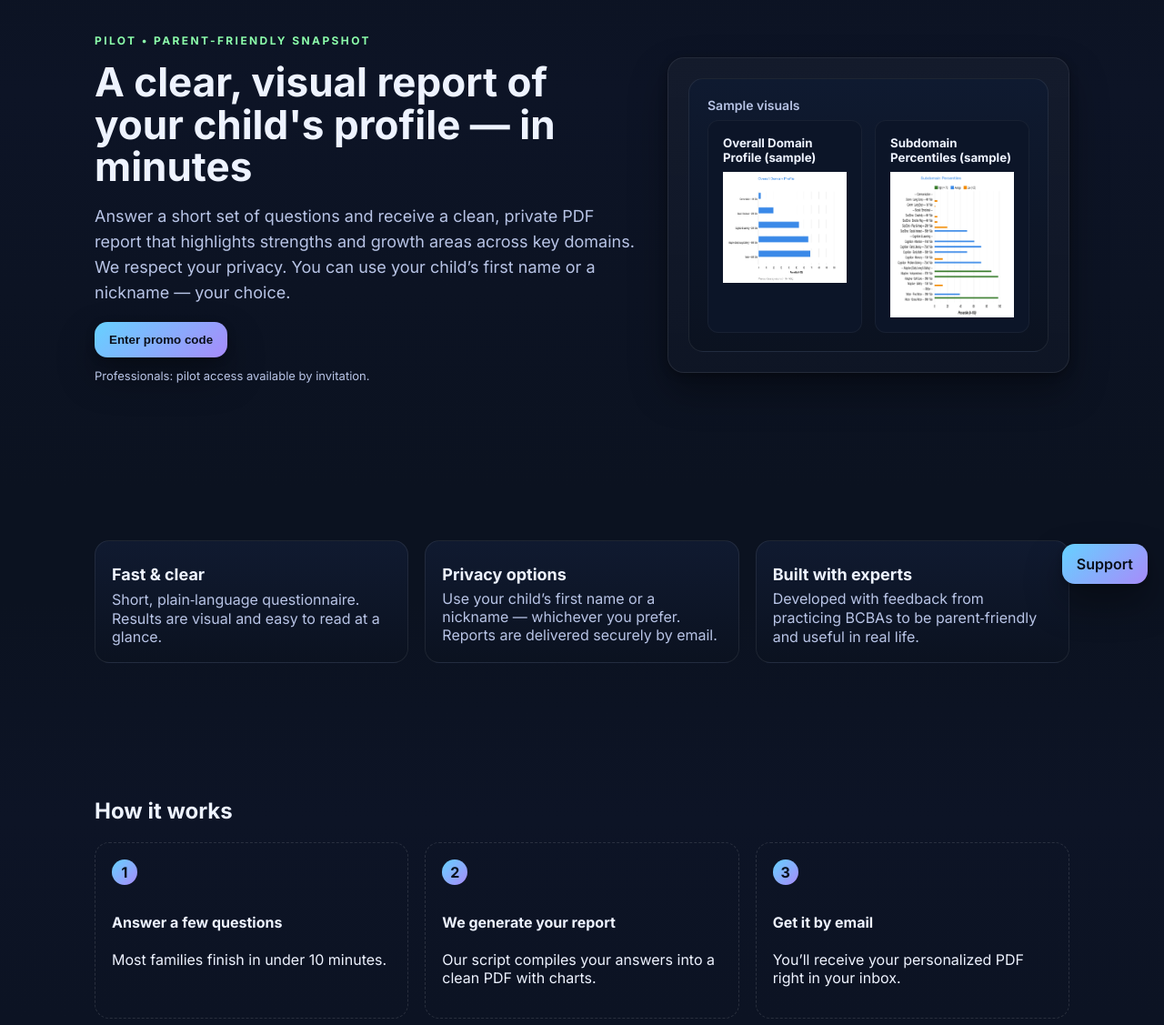
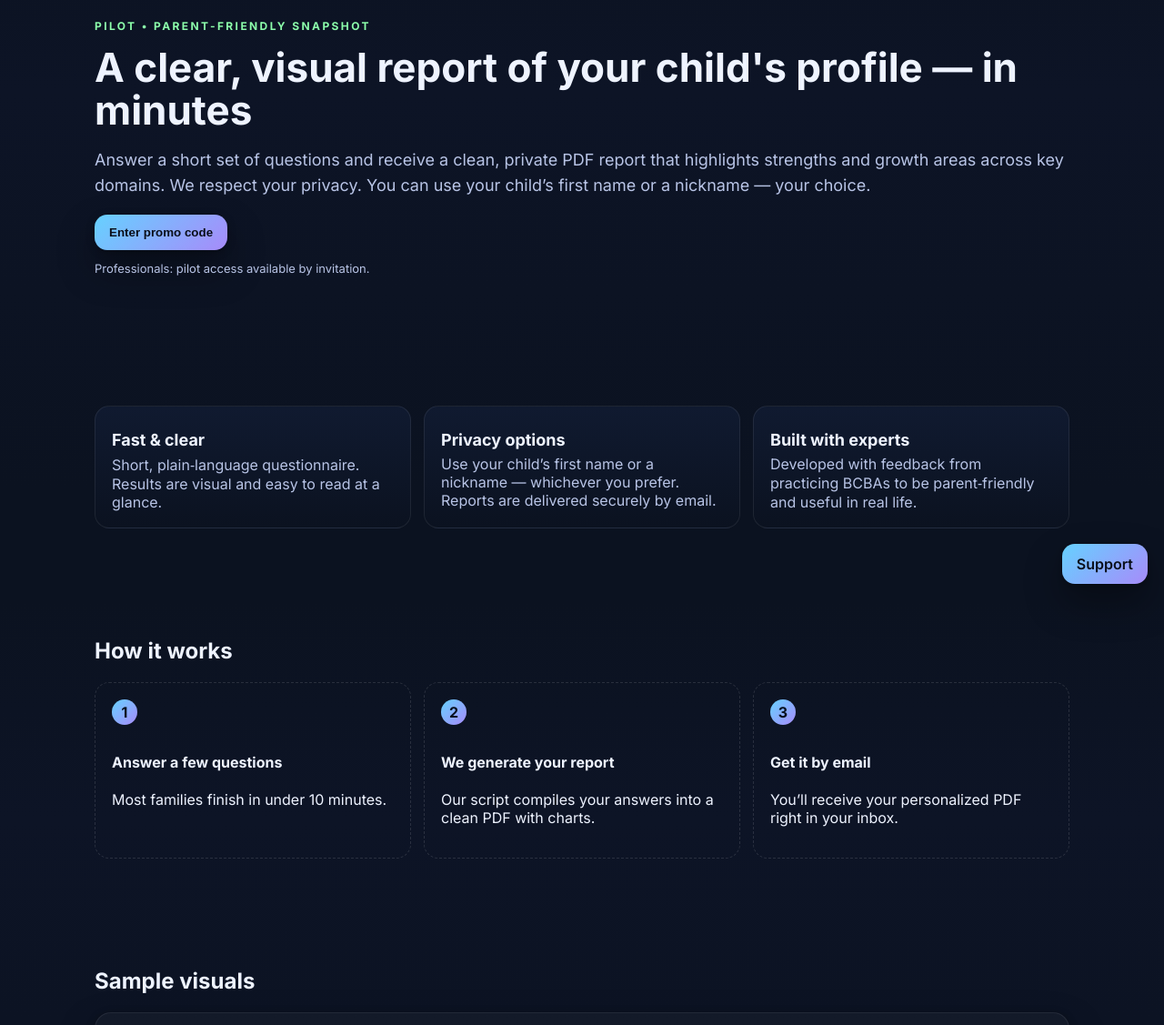
Before and after one commit to trajectorymap/TrajectoryMap, a plain HTML site: page index.html in a window 1280 px wide. Shown: the part 140-1267 px from the top of the page at 91% size. Drawn offline with Linux system fonts and the light colour scheme.

Commit message:
Add files via upload

```diff
--- a/index.html
+++ b/index.html
@@ -34,27 +34,24 @@
     .btn-primary{background:linear-gradient(135deg,var(--brand),var(--accent));color:#0a0f1a;border:none}
     .btn-ghost{background:rgba(255,255,255,.06)}
 
-    .hero{padding:60px 0}
-    .hero-grid{display:grid;grid-template-columns:1.15fr .85fr;gap:32px;align-items:center}
+    .hero{padding:44px 0}           /* tighter hero */
+    .hero-grid{display:grid;grid-template-columns:1fr;gap:24px;align-items:center}
     .eyebrow{color:var(--brand-2);font-weight:700;letter-spacing:.2em;text-transform:uppercase;font-size:12px}
     h2.hero-title{font-size:44px;line-height:1.05;margin:.35em 0 .25em}
     .hero p{color:var(--muted);font-size:18px;line-height:1.55}
     .hero-ctas{display:flex;gap:14px;margin-top:18px;flex-wrap:wrap}
 
     .card{background:linear-gradient(180deg,rgba(255,255,255,.03),rgba(255,255,255,.015));border:1px solid rgba(255,255,255,.08);border-radius:var(--radius);box-shadow:var(--shadow);padding:22px}
-    .mock{background:linear-gradient(180deg,#0f1a30,#0b1220);border-radius:16px;border:1px solid rgba(255,255,255,.08);padding:20px}
-    .mock h4{margin:0 0 8px;font-size:14px;color:var(--muted);font-weight:600}
-
-    .charts{display:grid;grid-template-columns:1fr 1fr;gap:14px}
+    .charts{display:grid;grid-template-columns:1fr 1fr;gap:12px}
     .chart{background:#0c1528;border:1px solid rgba(255,255,255,.05);border-radius:12px;padding:16px}
 
-    section{padding:50px 0}
-    .features{display:grid;grid-template-columns:repeat(3,1fr);gap:18px}
+    section{padding:36px 0}         /* tighter section spacing */
+    .features{display:grid;grid-template-columns:repeat(3,1fr);gap:14px}
     .feature{background:linear-gradient(180deg,#101a30 0%,#0b1220 100%);border:1px solid rgba(255,255,255,.08);border-radius:16px;padding:18px}
     .feature h3{margin:8px 0 6px;font-size:18px}
     .feature p{color:var(--muted);margin:0}
 
-    .how{display:grid;grid-template-columns:repeat(3,1fr);gap:18px}
+    .how{display:grid;grid-template-columns:repeat(3,1fr);gap:14px}
     .step{border:1px dashed rgba(255,255,255,.12);border-radius:16px;padding:18px}
     .step .num{display:inline-flex;width:28px;height:28px;border-radius:50%;align-items:center;justify-content:center;background:linear-gradient(135deg,var(--brand),var(--accent));color:#08111f;font-weight:800;margin-bottom:10px}
 
@@ -63,8 +60,7 @@
 
     footer{border-top:1px solid rgba(255,255,255,.08);padding:24px 0;color:var(--muted)}
 
-    @media(max-width:980px){
-      .hero-grid{grid-template-columns:1fr}
+    @media (max-width:980px){
       .features, .how, .charts{grid-template-columns:1fr}
     }
     .support-fab{position:fixed;right:18px;bottom:18px;z-index:20}
@@ -88,6 +84,7 @@
     </div>
   </header>
 
+  <!-- HERO (no visuals at top) -->
   <section class="hero">
     <div class="container hero-grid">
       <div>
@@ -99,24 +96,10 @@
         </div>
         <p style="margin-top:10px;color:var(--muted);font-size:13px">Professionals: pilot access available by invitation.</p>
       </div>
-      <div class="card">
-        <div class="mock">
-          <h4>Sample visuals</h4>
-          <div class="charts">
-            <div class="chart">
-              <h5 style="margin:0 0 8px">Overall Domain Profile (sample)</h5>
-              <img alt="Sample domain percentiles from a real report" src="snap-domain.png" />
-            </div>
-            <div class="chart">
-              <h5 style="margin:0 0 8px">Subdomain Percentiles (sample)</h5>
-              <img alt="Sample subdomain percentiles from a real report" src="snap-subdomain.png" />
-            </div>
-          </div>
-        </div>
-      </div>
     </div>
   </section>
 
+  <!-- FEATURES -->
   <section>
     <div class="container">
       <div class="features">
@@ -136,6 +119,7 @@
     </div>
   </section>
 
+  <!-- HOW IT WORKS -->
   <section id="how">
     <div class="container">
       <h2 style="margin-top:0">How it works</h2>
@@ -159,9 +143,10 @@
     </div>
   </section>
 
+  <!-- SAMPLE VISUALS (ONE SECTION ONLY) -->
   <section id="sample">
     <div class="container">
-      <h2 style="margin-top:0">Sample report</h2>
+      <h2 style="margin-top:0">Sample visuals</h2>
       <div class="card">
         <p style="color:var(--muted);margin-top:0">Here’s a cropped preview of the visuals you’ll receive (example data). Your PDF includes a domain snapshot and subdomain details.</p>
         <div class="charts">
@@ -176,6 +161,7 @@
     </div>
   </section>
 
+  <!-- START -->
   <section id="start">
     <div class="container">
       <h2 style="margin-top:0">Ready to start?</h2>
@@ -189,6 +175,7 @@
     </div>
   </section>
 
+  <!-- FAQ -->
   <section id="faq">
     <div class="container">
       <h2 style="margin-top:0">FAQ</h2>
@@ -209,6 +196,7 @@
     </div>
   </section>
 
+  <!-- CONTACT -->
   <section id="contact">
     <div class="container">
       <h2 style="margin-top:0">Contact & Support</h2>
@@ -232,6 +220,7 @@
     </div>
   </section>
 
+  <!-- FOOTER (always last) -->
   <footer>
     <div class="container" style="display:flex;justify-content:space-between;gap:20px;flex-wrap:wrap">
       <div>© <span id="year"></span> TrajectoryMap. All rights reserved.</div>
```
